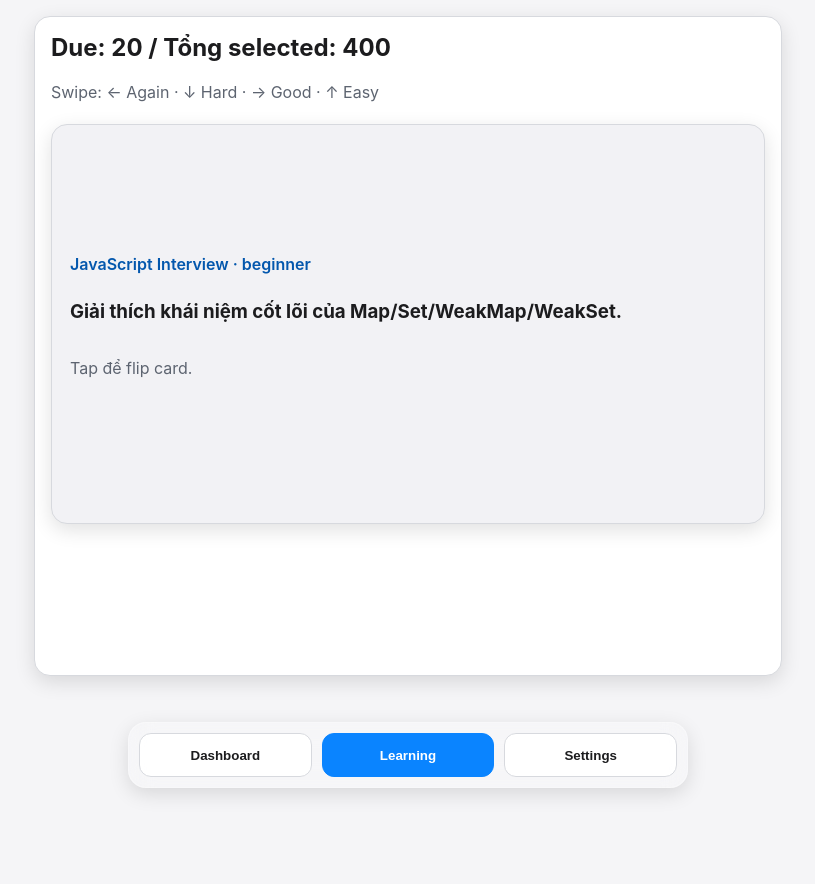
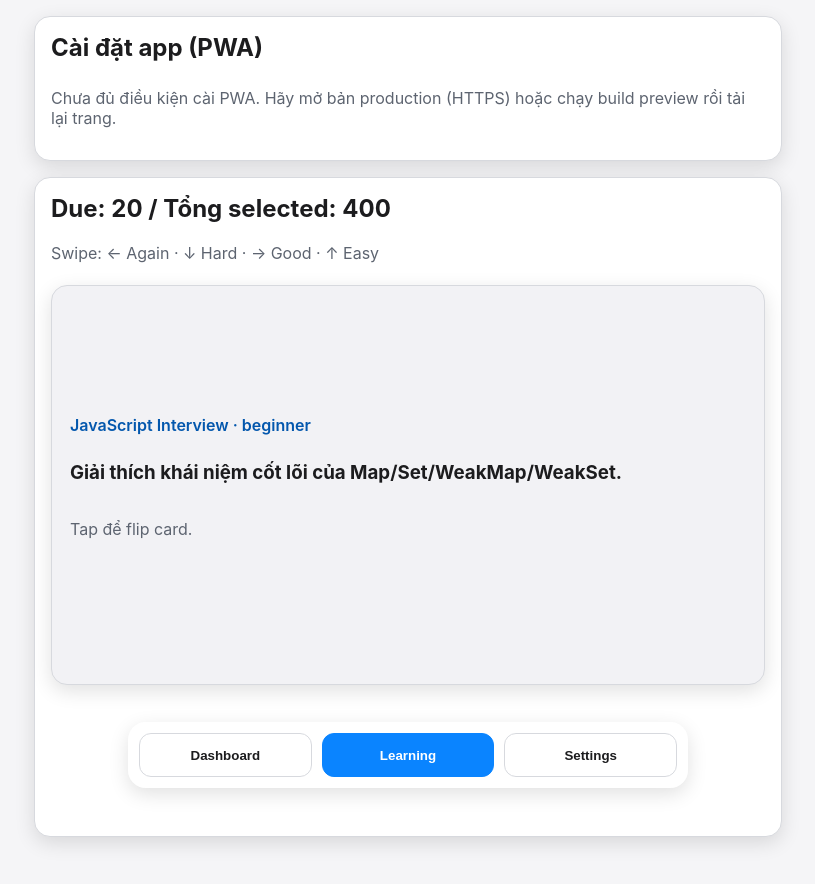
Before and after one commit to nhlinh123/js-ts-angular-learning-flashcard, a React (Vite) app: page / in a window 1280 px wide. Shown: the top 884 px of the page, without its empty margins (232-1047 px from the left). Before the commit the page ends 804 px from the top, so only its background shows below. Built offline with nearby package versions, Linux system fonts and the light colour scheme.

Commit message:
Add explicit PWA install flow and enable SW in dev

```diff
--- a/src/App.tsx
+++ b/src/App.tsx
@@ -11,6 +11,11 @@ import { JsonQuestionSource } from './services/question-source';
 import { createInitialProgress, isDue, updateProgress } from './services/spaced-repetition';
 
 type Tab = 'dashboard' | 'learning' | 'settings';
+
+interface BeforeInstallPromptEvent extends Event {
+  prompt: () => Promise<void>;
+  userChoice: Promise<{ outcome: 'accepted' | 'dismissed'; platform: string }>;
+}
 
 const source = new JsonQuestionSource();
 const SETTINGS_KEY = 'flashcard-app-settings';
@@ -39,6 +44,8 @@ export default function App() {
   const [dailyTarget, setDailyTarget] = useState(20);
   const [startPoint, setStartPoint] = useState<{ x: number; y: number } | null>(null);
   const [dragOffset, setDragOffset] = useState({ x: 0, y: 0 });
+  const [installPrompt, setInstallPrompt] = useState<BeforeInstallPromptEvent | null>(null);
+  const [installStatus, setInstallStatus] = useState<'idle' | 'accepted' | 'dismissed'>('idle');
 
   useEffect(() => {
     const allBanks = source.listBanks();
@@ -64,6 +71,27 @@ export default function App() {
 
   useEffect(() => {
     void loadAllProgress().then(setProgress);
+  }, []);
+
+  useEffect(() => {
+    const onBeforeInstallPrompt = (event: Event) => {
+      event.preventDefault();
+      setInstallPrompt(event as BeforeInstallPromptEvent);
+      setInstallStatus('idle');
+    };
+
+    const onAppInstalled = () => {
+      setInstallPrompt(null);
+      setInstallStatus('accepted');
+    };
+
+    window.addEventListener('beforeinstallprompt', onBeforeInstallPrompt);
+    window.addEventListener('appinstalled', onAppInstalled);
+
+    return () => {
+      window.removeEventListener('beforeinstallprompt', onBeforeInstallPrompt);
+      window.removeEventListener('appinstalled', onAppInstalled);
+    };
   }, []);
 
   useEffect(() => {
@@ -147,8 +175,36 @@ export default function App() {
     await handleReview(difficulty);
   };
 
+  const handleInstallApp = async () => {
+    if (!installPrompt) return;
+
+    await installPrompt.prompt();
+    const choice = await installPrompt.userChoice;
+    setInstallStatus(choice.outcome);
+
+    if (choice.outcome === 'accepted') {
+      setInstallPrompt(null);
+    }
+  };
+
   return (
     <main className="app">
+      <section className="panel install-panel">
+        <h2>Cài đặt app (PWA)</h2>
+        {installPrompt ? (
+          <>
+            <p className="hint">App đã sẵn sàng để cài. Nhấn nút bên dưới để hiện prompt install.</p>
+            <button onClick={() => void handleInstallApp()}>Install app</button>
+          </>
+        ) : (
+          <p className="hint">
+            {installStatus === 'accepted'
+              ? 'App đã được cài trên thiết bị của bạn.'
+              : 'Chưa đủ điều kiện cài PWA. Hãy mở bản production (HTTPS) hoặc chạy build preview rồi tải lại trang.'}
+          </p>
+        )}
+      </section>
+
       {tab === 'dashboard' && (
         <section className="panel">
           <h2>Dashboard học tập</h2>
--- a/src/styles.css
+++ b/src/styles.css
@@ -38,6 +38,15 @@ body {
   padding: 16px;
   margin-bottom: 16px;
   box-shadow: var(--shadow-soft);
+}
+
+.install-panel {
+  display: grid;
+  gap: 10px;
+}
+
+.install-panel h2 {
+  margin: 0;
 }
 
 .learning-screen {
--- a/vite.config.ts
+++ b/vite.config.ts
@@ -7,6 +7,9 @@ export default defineConfig({
     react(),
     VitePWA({
       registerType: 'autoUpdate',
+      devOptions: {
+        enabled: true
+      },
       manifest: {
         name: 'Flashcards learning',
         short_name: 'JTA Flashcards',
```
